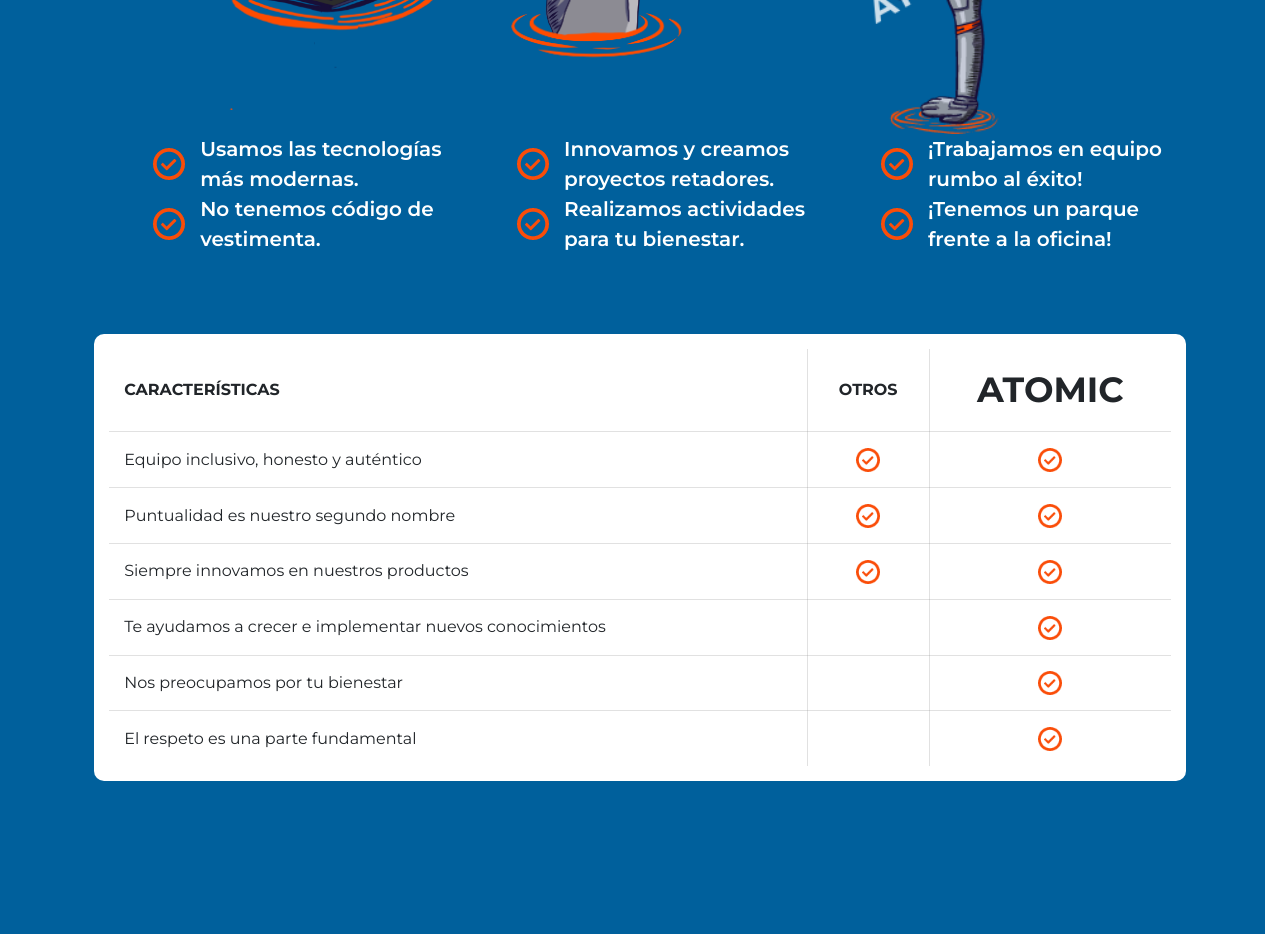
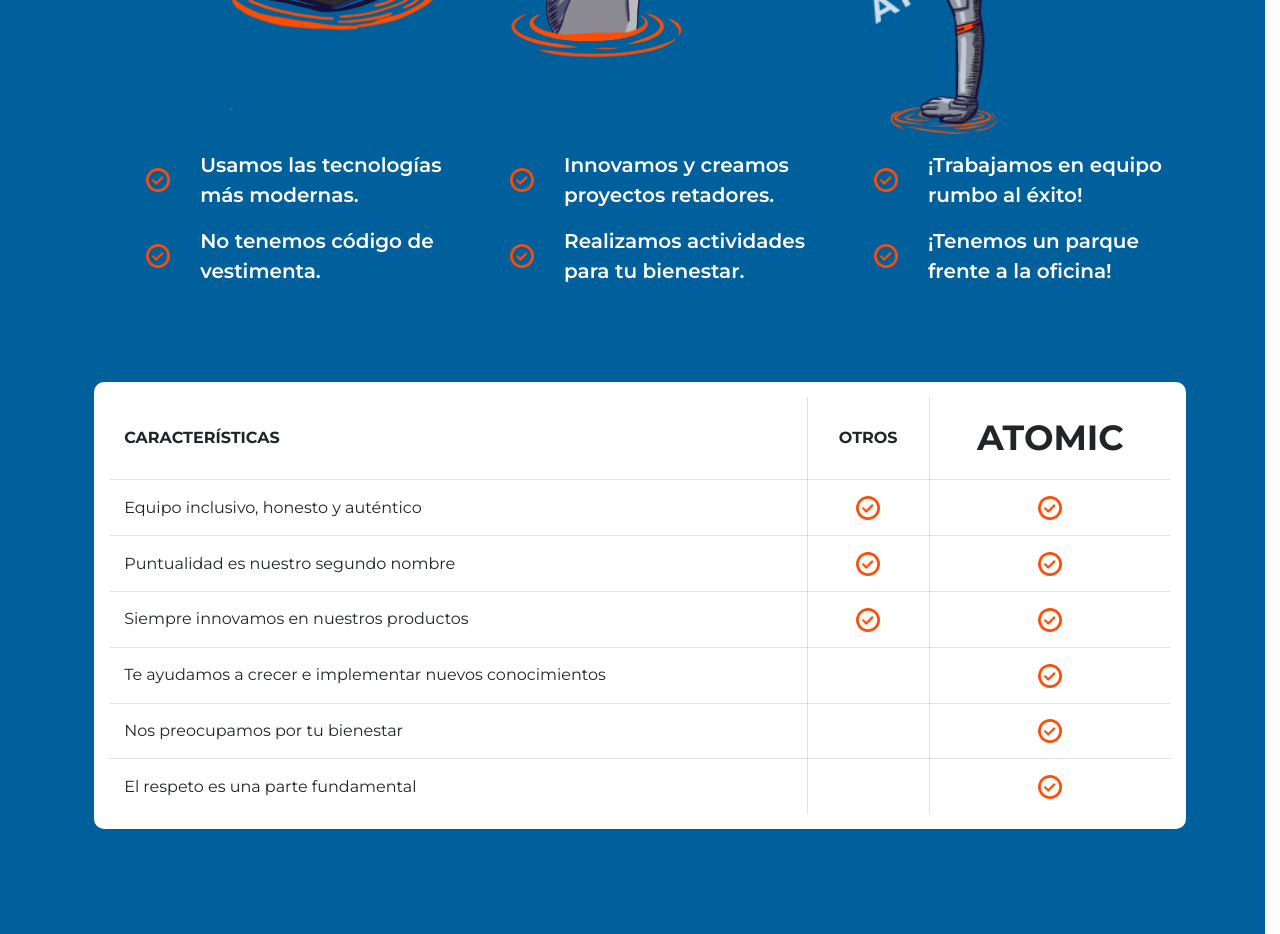
Before and after one commit to a-flowers-a/atomic-test, a React (Create React App) app: page / in a window 1280 px wide. Shown: the part 3200-4134 px from the top of the page. Built offline with nearby package versions, Linux system fonts and the light colour scheme.

Commit message:
perks atomic nicely position

```diff
--- a/src/components/PerksAtomic.jsx
+++ b/src/components/PerksAtomic.jsx
@@ -13,18 +13,18 @@
             <Col sm={10}>
                 {perksAtomic.map(rowPerk => {
                     return (
-                        <Row className="v-center-content">
+                        <Row className="v-center-content s-v-space">
                                 {rowPerk.map(perk => {
                                     return (
                                         <>
-                                        <Col sm={1} className="no-padding">
+                                            <Col xs={1} className="right-text">
                                                 <Image
                                                     alt={'Checkmark'}
-                                                className={"check-img float-right"}
+                                                    className={"tiny-img"}
                                                     src={checkMarck}
                                                 />
                                             </Col>
-                                        <Col className="white normal-weight m-text left-text">
+                                            <Col xs={11} sm={5} md={3} className="white normal-weight m-text left-text">
                                                 {perk}
                                             </Col>
                                         </>
--- a/src/css/styles.css
+++ b/src/css/styles.css
@@ -157,6 +157,10 @@
     padding-left: 15px;
 }
 
+.p-10-right {
+    padding-right: 10px;
+}
+
 .right-card {
     height: 80%;
     position: relative;
```
Lines whose indentation alone changed are shown as unchanged.
